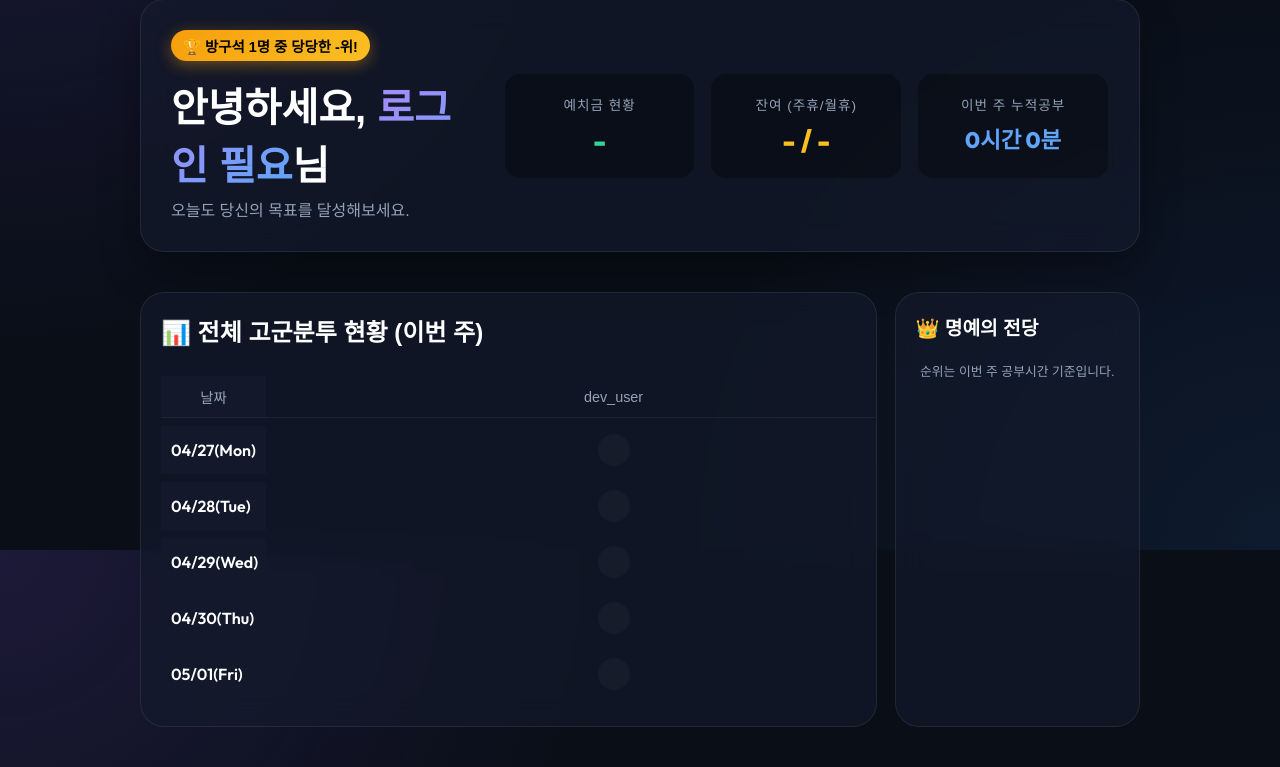
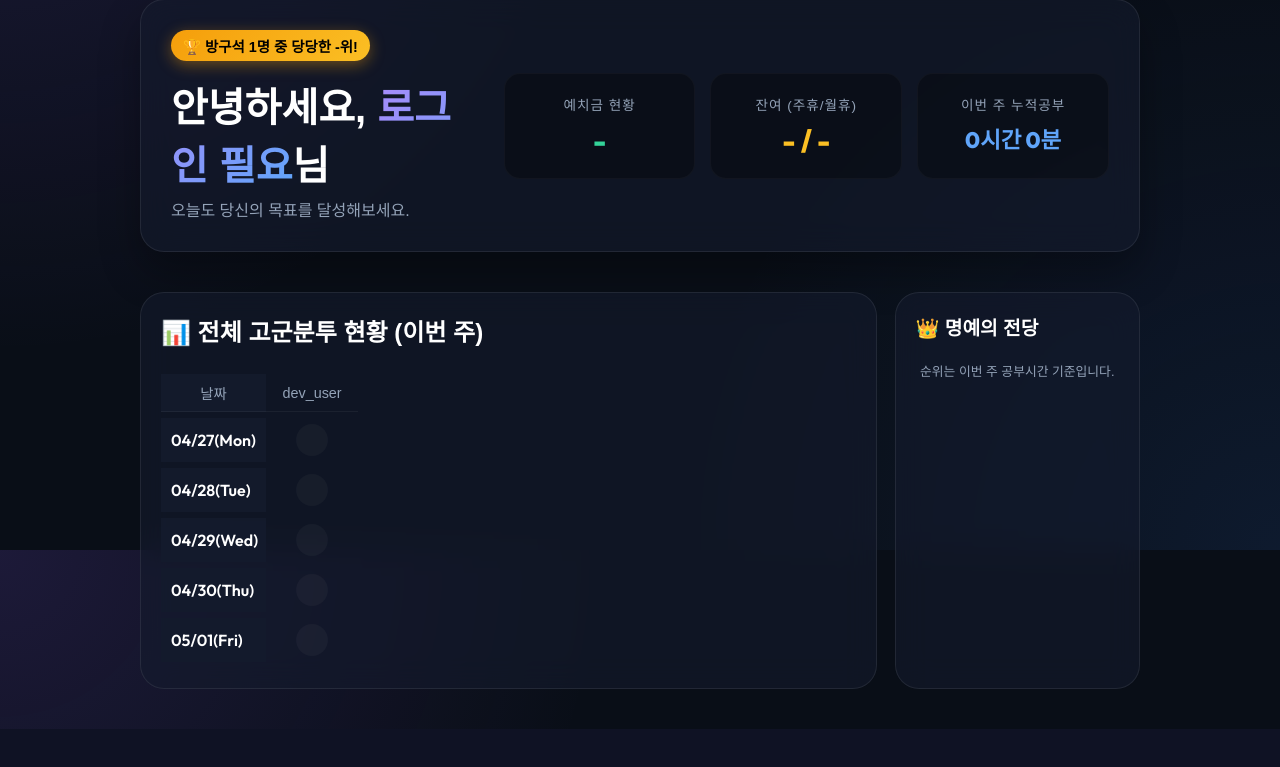
Before and after one commit to DAHEE33/auto-study-management, a FastAPI app: page /dashboard in a window 1280 px wide. Shown: the part 250-1017 px from the top of the page. After the commit the page ends 979 px from the top, so only its background shows below. Run offline with FastAPI, Linux system fonts and the light colour scheme.

Commit message:
fix: 대시보드 수정

```diff
--- a/routers/dashboard.py
+++ b/routers/dashboard.py
@@ -28,6 +28,7 @@ async def view_dashboard(request: Request, user: str = Query(None), view: str =
     logs = sheets_client.get_sheet_records("Daily_Log")
 
     active_members = [m for m in members if str(m.get("상태", "")) == "활동"]
+    ordered_nicks = [str(m.get("닉네임", "")).strip() for m in active_members if str(m.get("닉네임", "")).strip()]
 
     # 시간 추출 헬퍼 (예: 1시간 30분 -> 90 반환)
     def parse_duration_to_min(dur_str):
@@ -129,7 +130,7 @@ async def view_dashboard(request: Request, user: str = Query(None), view: str =
     # 4. 매트릭스 피벗
     matrix = {}
     for d in date_strs:
-        matrix[d] = {n: {"status": "-", "type": "-", "penalty": 0, "dur_str": "", "tooltip": "기록 없음"} for n in ranked_nicks}
+        matrix[d] = {n: {"status": "-", "type": "-", "penalty": 0, "dur_str": "", "tooltip": "기록 없음"} for n in ordered_nicks}
 
     for log in logs:
         d = str(log.get("날짜", ""))
@@ -173,7 +174,7 @@ async def view_dashboard(request: Request, user: str = Query(None), view: str =
             "leaderboard": leaderboard,
             "date_strs": date_strs,
             "display_dates": display_dates,
-            "nicknames": ranked_nicks,
+            "nicknames": ordered_nicks,
             "matrix": matrix,
             "is_weekly": is_weekly,
         }
--- a/templates/dashboard.html
+++ b/templates/dashboard.html
@@ -211,17 +211,17 @@
         }
 
         table {
-            width: 100%;
+            width: max-content;
             border-collapse: separate;
-            border-spacing: 0 8px;
+            border-spacing: 0 6px;
             text-align: center;
-            min-width: 800px; /* 20명 이상일때 밀리지 않도록 고정 최소 너비 추가 */
+            min-width: 0;
         }
 
         th {
             color: var(--text-secondary);
             font-weight: 500;
-            padding: 10px;
+            padding: 8px 10px;
             font-size: 0.9rem;
             border-bottom: 1px solid rgba(255,255,255,0.05);
             white-space: nowrap;
@@ -247,7 +247,12 @@
         }
 
         td {
-            padding: 8px;
+            padding: 6px 8px;
+        }
+
+        th:not(:first-child),
+        td:not(:first-child) {
+            min-width: 72px;
         }
 
         /* Badges */
```
